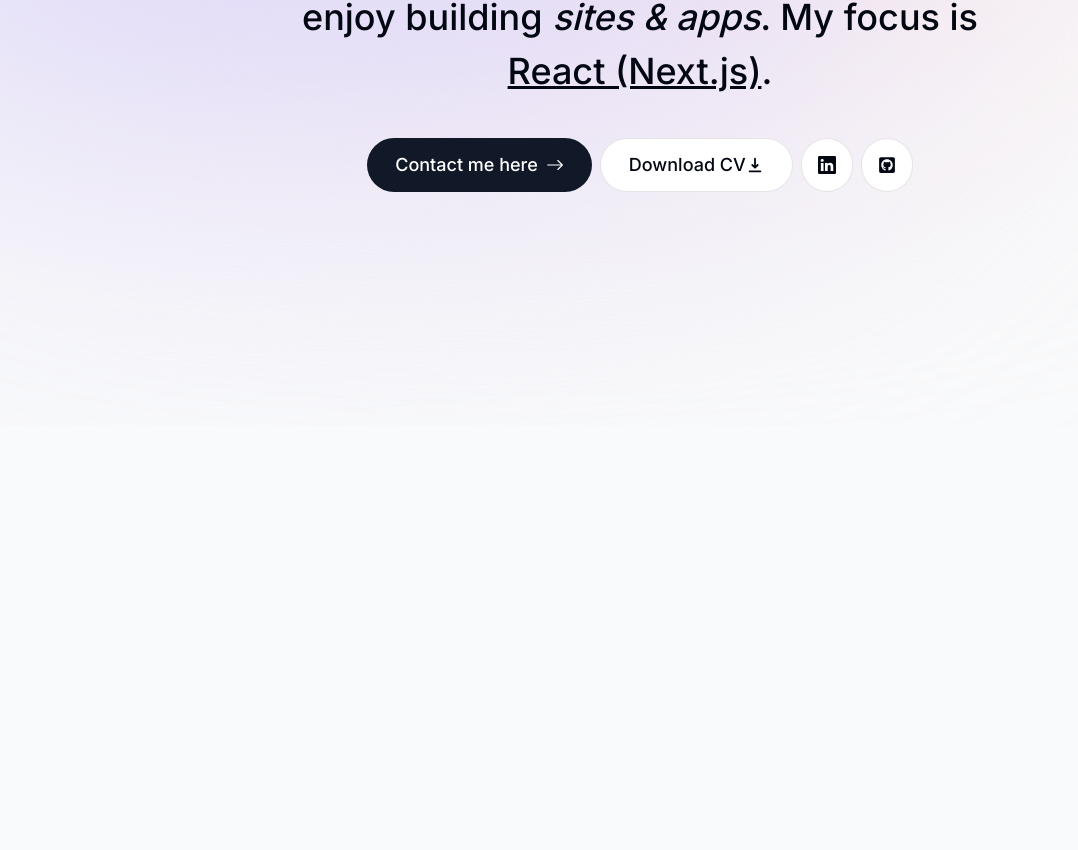
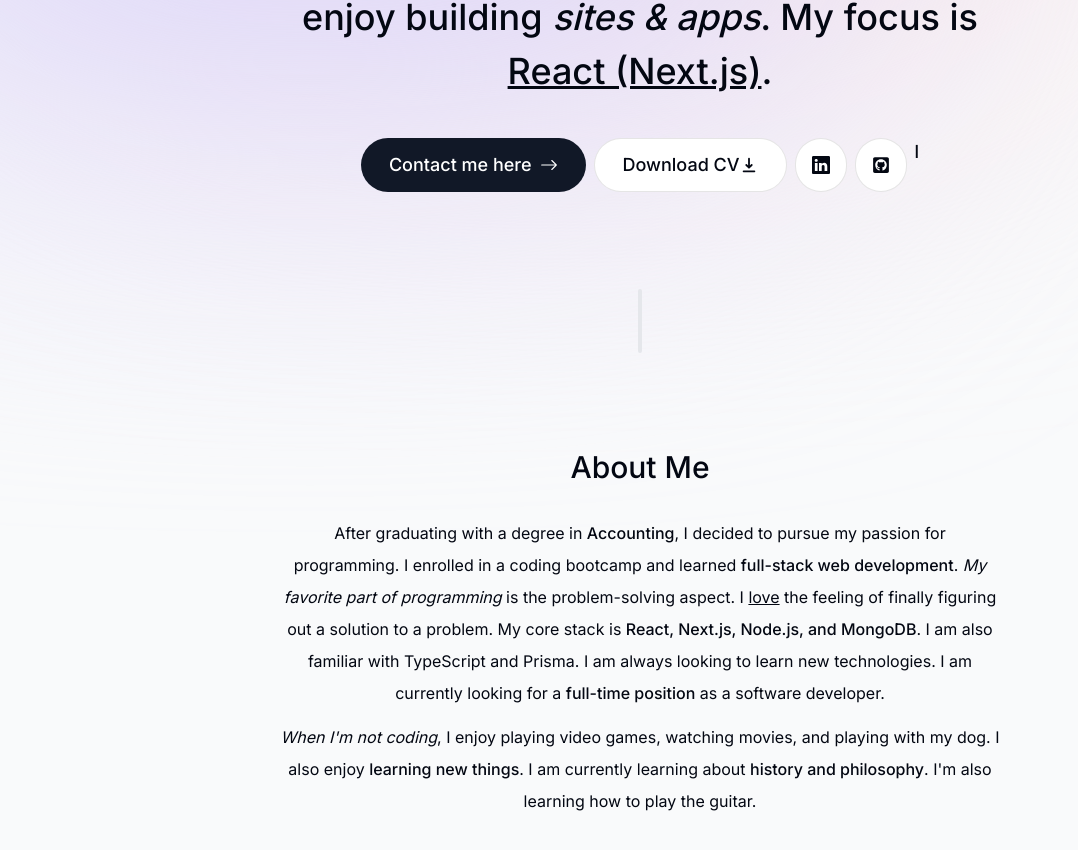
Before and after one commit to istiakmahmud0/my-portfolio, a Next.js app: page / in a window 1280 px wide. Shown: the part 374-1224 px from the top of the page, without its empty margins (0-1078 px from the left). Before the commit the page ends 800 px from the top, so only its background shows below. Built offline with nearby package versions, Linux system fonts and the light colour scheme.

Commit message:
feat: added about section

```diff
--- a/app/page.tsx
+++ b/app/page.tsx
@@ -1,3 +1,5 @@
+import SectionDivider from "@/components/SectionDivider";
+import About from "@/components/about";
 import Intro from "@/components/intro";
 import Image from "next/image";
 
@@ -5,6 +7,8 @@
   return (
     <main className="flex flex-col items-center px-4">
       <Intro />
+      <SectionDivider />
+      <About />
     </main>
   );
 }
--- /dev/null
+++ b/components/SectionDivider.tsx
@@ -0,0 +1,21 @@
+"use client";
+import React from "react";
+import { motion } from "framer-motion";
+
+const SectionDivider = () => {
+  return (
+    <motion.div
+      className="bg-gray-200 my-24 h-16 w-1 rounded-full hidden sm:block"
+      initial={{
+        opacity: 0,
+        y: 100,
+      }}
+      animate={{
+        opacity: 1,
+        y: 1,
+      }}
+    ></motion.div>
+  );
+};
+
+export default SectionDivider;
--- /dev/null
+++ b/components/SectionHeading.tsx
@@ -0,0 +1,14 @@
+import React from "react";
+
+type SectionHeadingProps = {
+  children: React.ReactNode;
+};
+const SectionHeading = ({ children }: SectionHeadingProps) => {
+  return (
+    <div>
+      <h2 className="text-3xl font-medium capitalize mb-8">{children}</h2>
+    </div>
+  );
+};
+
+export default SectionHeading;
--- /dev/null
+++ b/components/about.tsx
@@ -0,0 +1,53 @@
+"use client";
+import React from "react";
+import SectionHeading from "./SectionHeading";
+import { motion } from "framer-motion";
+
+const About = () => {
+  return (
+    <motion.section
+      className="mb-28 max-w-[45rem] text-center leading-8 sm:mb-40"
+      initial={{
+        opacity: 0,
+        y: 100,
+      }}
+      animate={{
+        opacity: 1,
+        y: 1,
+      }}
+      transition={{
+        delay: 0.175,
+      }}
+    >
+      <SectionHeading>About Me</SectionHeading>
+      <p className="mb-3">
+        After graduating with a degree in{" "}
+        <span className="font-medium">Accounting</span>, I decided to pursue my
+        passion for programming. I enrolled in a coding bootcamp and learned{" "}
+        <span className="font-medium">full-stack web development</span>.{" "}
+        <span className="italic">My favorite part of programming</span> is the
+        problem-solving aspect. I <span className="underline">love</span> the
+        feeling of finally figuring out a solution to a problem. My core stack
+        is{" "}
+        <span className="font-medium">
+          React, Next.js, Node.js, and MongoDB
+        </span>
+        . I am also familiar with TypeScript and Prisma. I am always looking to
+        learn new technologies. I am currently looking for a{" "}
+        <span className="font-medium">full-time position</span> as a software
+        developer.
+      </p>
+
+      <p>
+        <span className="italic">When I'm not coding</span>, I enjoy playing
+        video games, watching movies, and playing with my dog. I also enjoy{" "}
+        <span className="font-medium">learning new things</span>. I am currently
+        learning about{" "}
+        <span className="font-medium">history and philosophy</span>. I'm also
+        learning how to play the guitar.
+      </p>
+    </motion.section>
+  );
+};
+
+export default About;
--- a/components/intro.tsx
+++ b/components/intro.tsx
@@ -55,7 +55,6 @@
           Contact me here
           <BsArrowRight className="group-hover:translate-x-1 transition" />
         </Link>
-
         <a
           href="/CV.pdf"
           download
@@ -66,7 +65,6 @@
         >
           Download CV <HiDownload className="group-hover:translate-y-1" />
         </a>
-
         <a
           href=""
           className="bg-white p-4 rounded-full flex items-center gap-2 first-letter
@@ -83,6 +81,7 @@
         >
           <FaGithubSquare />
         </a>
+        l
       </motion.div>
     </section>
   );
```
